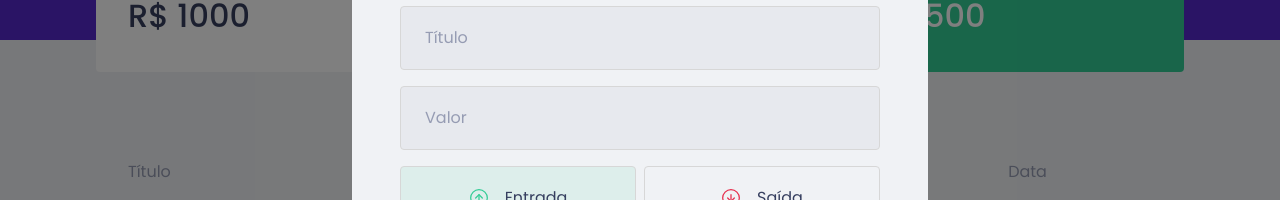
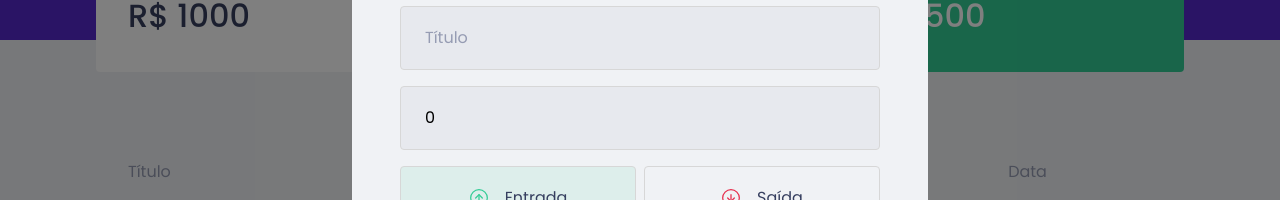
Before and after one commit to danielmartins04/ignite-chapter2-dtmoney, a React (Create React App) app: page / in a window 1280 px wide. Both pictures are taken after a click on the button "Nova transação". Shown: the part 232-432 px from the top of the page. Built offline with nearby package versions, Linux system fonts and the light colour scheme; no server answers; what miragejs would draw is missing.

Commit message:
mapping form values

```diff
--- a/src/components/NewTransactionModal/index.tsx
+++ b/src/components/NewTransactionModal/index.tsx
@@ -1,4 +1,4 @@
-import { useState } from 'react';
+import { FormEvent, useState } from 'react';
 
 import Modal from 'react-modal';
 import incomeImg from '../../assets/income.svg';
@@ -12,9 +12,16 @@ interface NewTransactionModalProps {
 }
 
 export function NewTransactionModal({ isOpen, onRequestClose }: NewTransactionModalProps) {
+  const [title, setTitle] = useState('');
+  const [value, setValue] = useState(0);
+  const [category, setCategory] = useState('');
   const [type, setType] = useState('deposit');
 
+  function handleCreateNewTransaction(event: FormEvent) {
+    event.preventDefault();
 
+    console.log(title, value, category, type);
+  }
 
   return(
     <Modal
@@ -31,16 +38,20 @@ export function NewTransactionModal({ isOpen, onRequestClose }: NewTransactionMo
         <img src={closeImg} alt="Fechar modal" />
       </button>
 
-      <Container>
+      <Container onSubmit={handleCreateNewTransaction}>
         <h2>Cadastrar transação</h2>
 
         <input
           placeholder="Título"
+          value={title}
+          onChange={event => setTitle(event.target.value)}
         />
 
         <input
           type="number"
           placeholder="Valor"
+          value={value}
+          onChange={event => setValue(Number(event.target.value))}
         />
 
         <TransactionTypeContainer>
@@ -67,6 +78,8 @@ export function NewTransactionModal({ isOpen, onRequestClose }: NewTransactionMo
 
         <input
           placeholder="Categoria"
+          value={category}
+          onChange={event => setCategory(event.target.value)}
         />
 
         <button type="submit">
```
